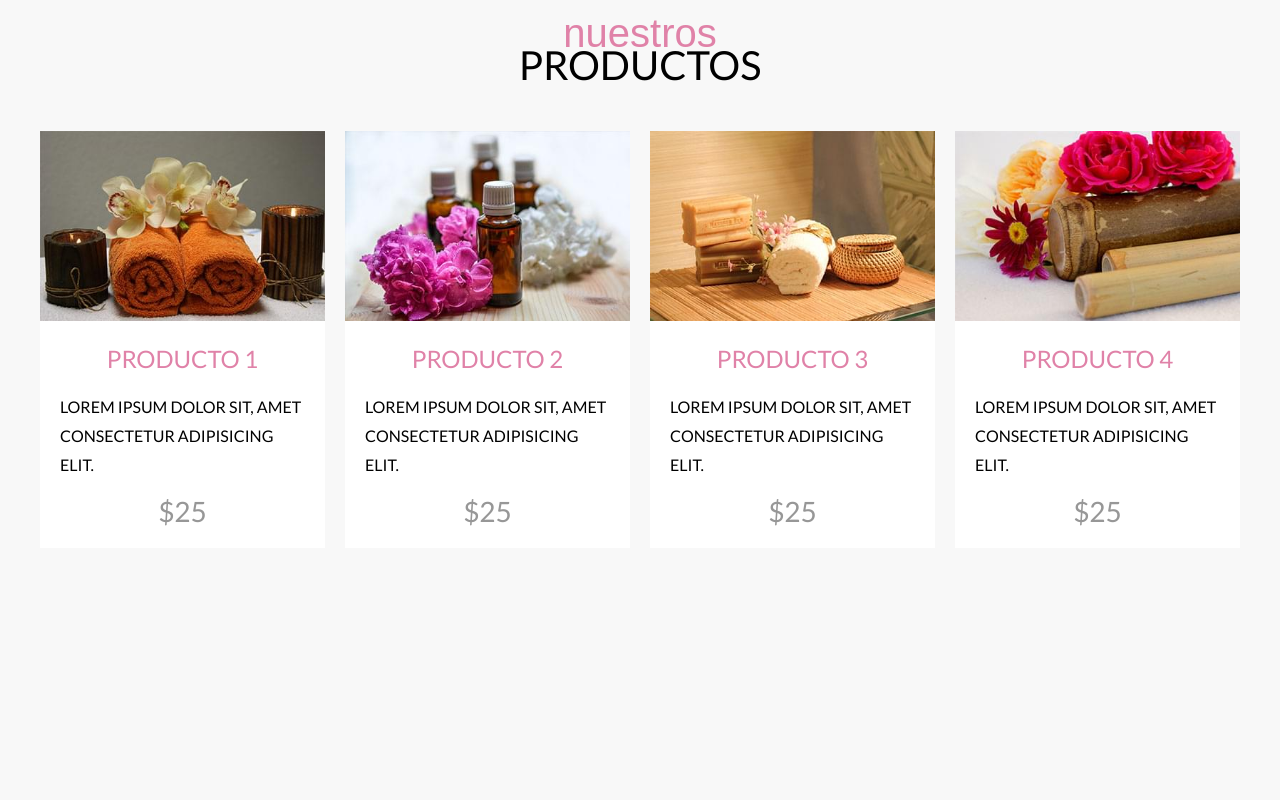
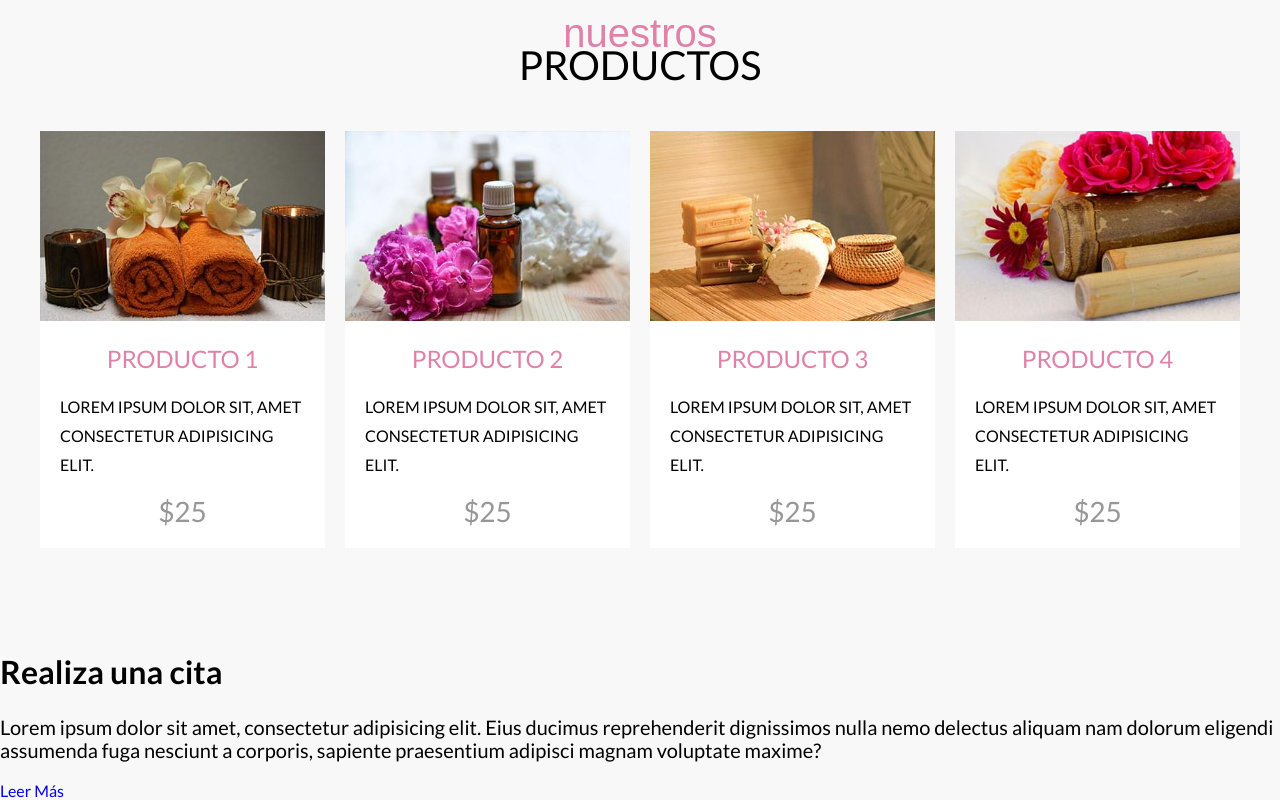
Before and after one commit to CristianMP04/carolinaspa, a website: page index.html in a window 1280 px wide. Shown: the part 2329-3129 px from the top of the page. Before the commit the page ends 2957 px from the top, so only its background shows below. Drawn offline with Linux system fonts and the light colour scheme; a web font is replaced by a local one.

Commit message:
create section Cita
create section Cita

```diff
--- a/index.html
+++ b/index.html
@@ -203,5 +203,12 @@
         </div>
     </main>
 
+    <section class="cita">
+        <h2 class="cita__heading">Realiza una cita</h2>
+        <p class="cita__texto">Lorem ipsum dolor sit amet, consectetur adipisicing elit. Eius ducimus reprehenderit dignissimos nulla nemo delectus aliquam nam dolorum eligendi assumenda fuga nesciunt a corporis, sapiente praesentium adipisci magnam voluptate maxime?</p>
+
+        <a class="cita__enlace" href="#">Leer  Más</a>
+    </section>
+
 </body>
 </html>
```
